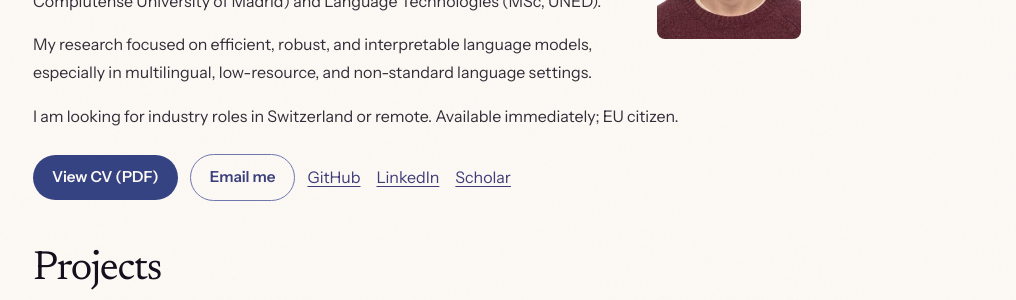
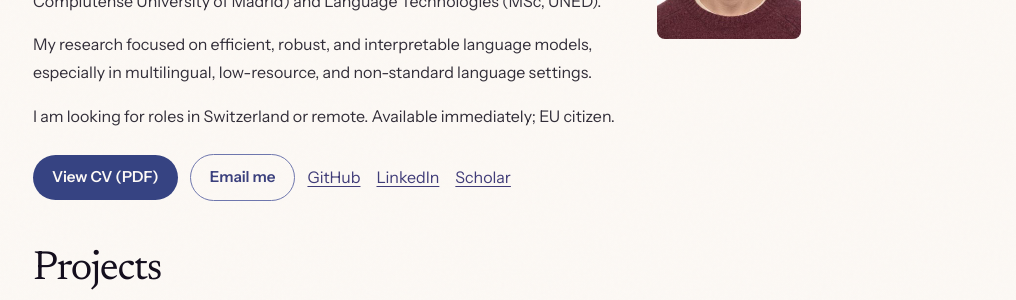
Before and after one commit to amunozo/amunozo.github.io, a Jekyll site: the page built from index.md, in a window 1280 px wide and 900 px high. Shown: the part 286-586 px from the top of the window, without its empty margins (127-1143 px from the left). Built offline with Jekyll 4.4.1, drawn with Linux system fonts in a browser that asks for light colours.

Commit message:
Say roles, not industry roles

```diff
--- a/index.md
+++ b/index.md
@@ -11,7 +11,7 @@ description: Alberto Muñoz-Ortiz, AI engineer and researcher in Lausanne. PhD i
   <h2 id="about">About me</h2>
   <p class="research-background">I am an AI engineer and researcher based in Lausanne. I completed my PhD in Computer Science at the University of A Coruña in June 2026, and was a Visiting Researcher at LMU Munich and EPFL. Before that, I studied Physics (BSc, Complutense University of Madrid) and Language Technologies (MSc, UNED).</p>
   <p class="research-background">My research focused on efficient, robust, and interpretable language models, especially in multilingual, low-resource, and non-standard language settings.</p>
-  <p class="research-background">I am looking for industry roles in Switzerland or remote. Available immediately; EU citizen.</p>
+  <p class="research-background">I am looking for roles in Switzerland or remote. Available immediately; EU citizen.</p>
   <div class="hero-actions">
     <a class="btn" href="{{ '/cv.pdf' | relative_url }}">View CV (PDF)</a>
     <a class="btn btn-secondary" href="mailto:alberto.munoz.ortiz@proton.me">Email me</a>
```
